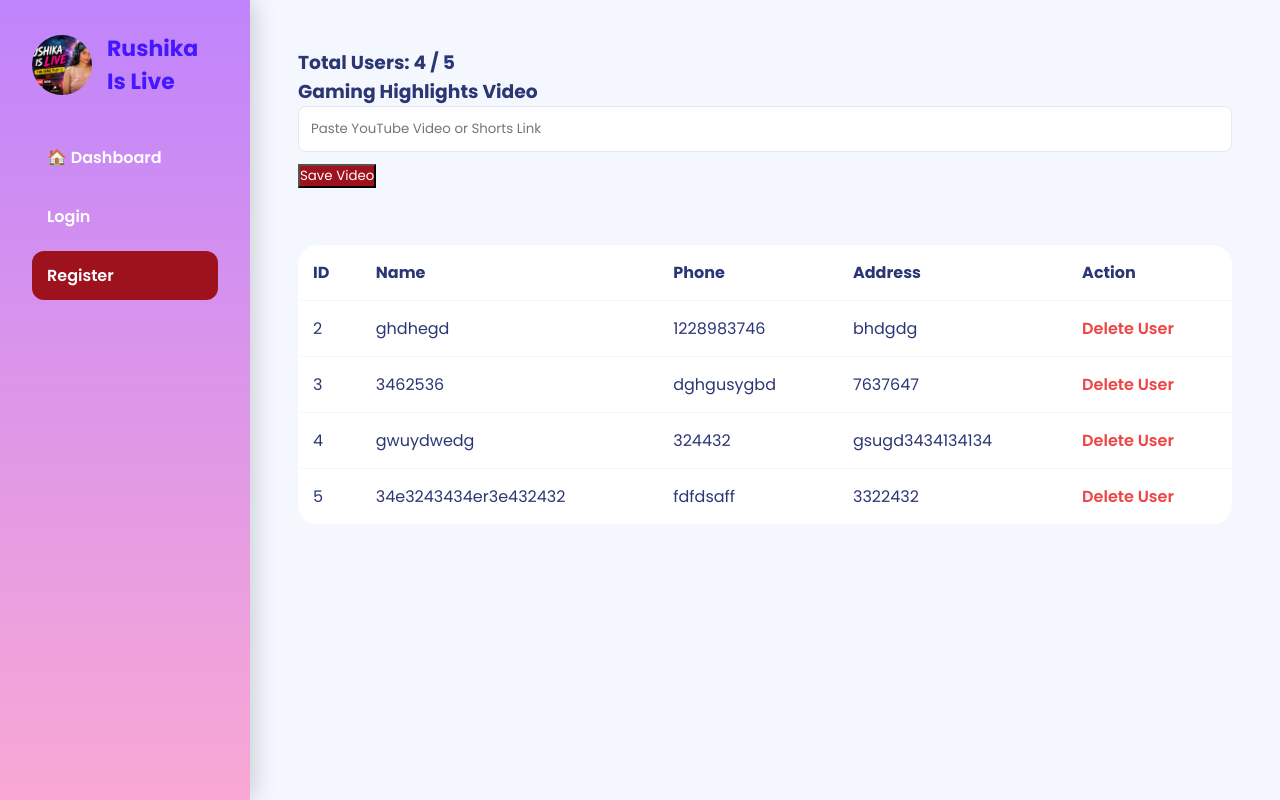
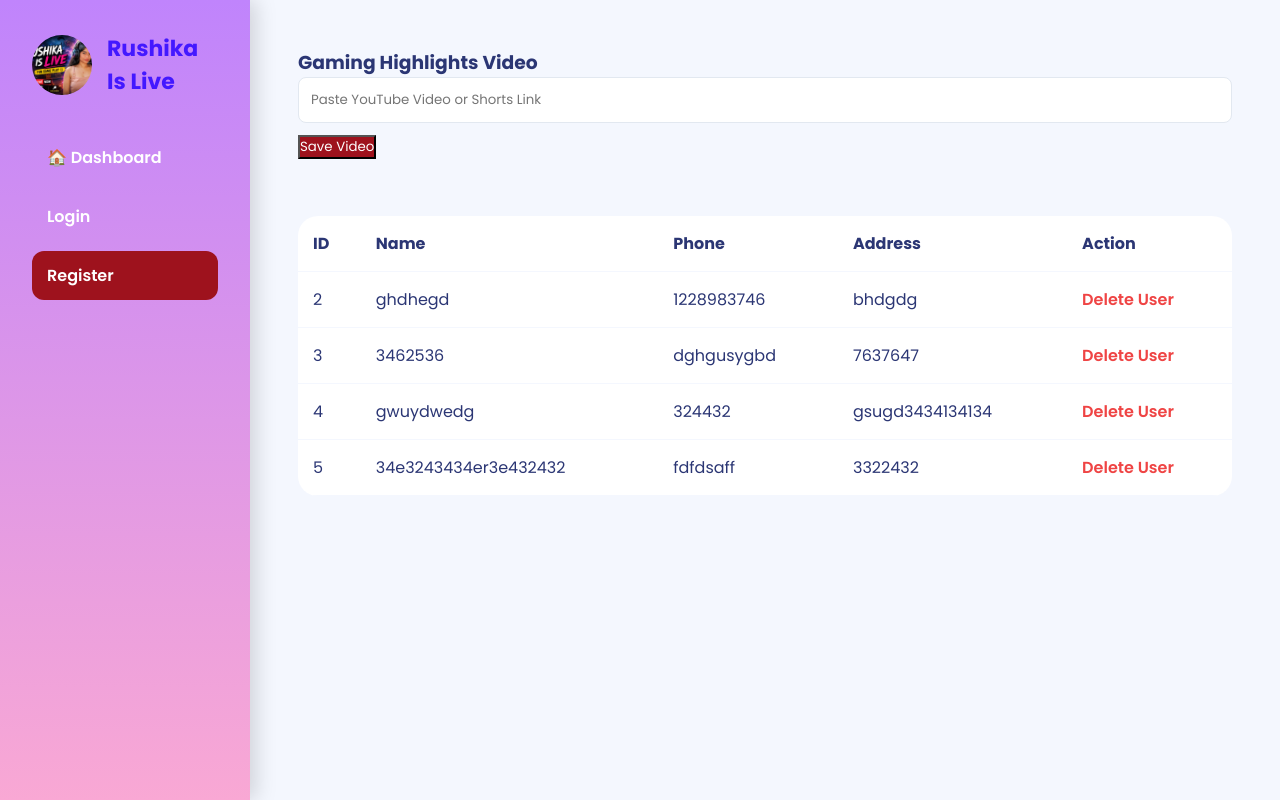
Before and after one commit to neetu3412/rushikaislive, a Flask app: page /admin in a window 1280 px wide. Run offline with Flask 3, Linux system fonts and the light colour scheme; a user stored in the database is signed in; data comes from the database, SQL or seed files in the repository.

Commit message:
Remove total users limit from admin dashboard

```diff
--- a/templates/admin.html
+++ b/templates/admin.html
@@ -2,9 +2,6 @@
 {% block content %}
 <div class="admin-dashboard">
 
-    <div class="stats-card">
-        <h3>Total Users: {{ users|length }} / 5</h3>
-    </div>
 
 
 
```
